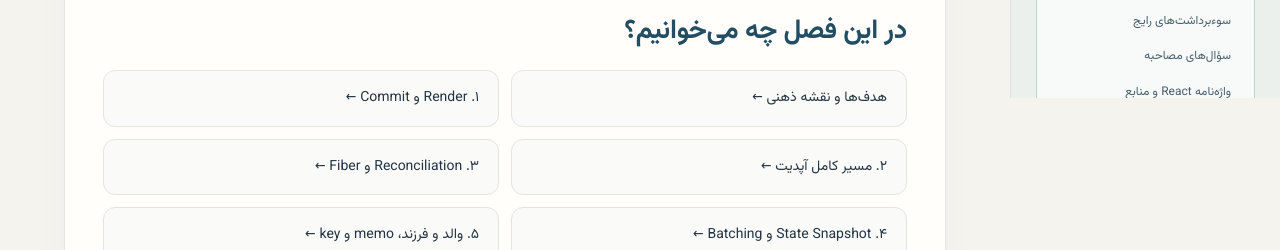
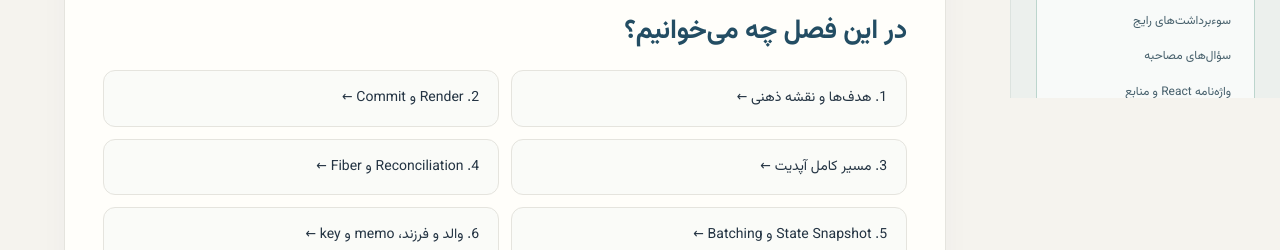
Before and after one commit to hadijaferi/learning-book, a Next.js app: page /learning-book/ in a window 1280 px wide. Shown: the part 702-952 px from the top of the page. Built offline with nearby package versions, Linux system fonts and the light colour scheme.

Commit message:
Include every frontend topic in chapter contents index

```diff
--- a/src/content/chapters.ts
+++ b/src/content/chapters.ts
@@ -3,7 +3,7 @@ export interface Chapter { readonly id: string; readonly html: string }
 export const chapters: readonly Chapter[] = [
   {
     "id": "toc",
-    "html": "<section class=\"section\" id=\"toc\"><span class=\"kicker\">CONTENTS</span><h2>در این فصل چه می‌خوانیم؟</h2><div class=\"toc-grid\"><a href=\"#goals\">هدف‌ها و نقشه ذهنی ←</a><a href=\"#concept\">۱. Render و Commit ←</a><a href=\"#flow\">۲. مسیر کامل آپدیت ←</a><a href=\"#reconcile\">۳. Reconciliation و Fiber ←</a><a href=\"#snapshot\">۴. State Snapshot و Batching ←</a><a href=\"#tree\">۵. والد و فرزند، memo و key ←</a><a href=\"#effects\">۶. Effect و زمان‌بندی ←</a><a href=\"#code\">۷. آزمایش‌های React + TS ←</a><a href=\"#pitfall\">۸. سوءبرداشت‌ها ←</a><a href=\"#interview\">۹. سؤال‌های مصاحبه ←</a><a href=\"#glossary\">۱۰. واژه‌نامه و منابع ←</a></div></section>"
+    "html": "<section class=\"section\" id=\"toc\"><span class=\"kicker\">CONTENTS</span><h2>در این فصل چه می‌خوانیم؟</h2><div class=\"toc-grid\"><a href=\"#goals\">1. هدف‌ها و نقشه ذهنی ←</a><a href=\"#concept\">2. Render و Commit ←</a><a href=\"#flow\">3. مسیر کامل آپدیت ←</a><a href=\"#reconcile\">4. Reconciliation و Fiber ←</a><a href=\"#snapshot\">5. State Snapshot و Batching ←</a><a href=\"#tree\">6. والد و فرزند، memo و key ←</a><a href=\"#effects\">7. Effect و زمان‌بندی ←</a><a href=\"#code\">8. آزمایش‌های React + TS ←</a><a href=\"#pitfall\">9. سوءبرداشت‌های رایج ←</a><a href=\"#interview\">10. سؤالات مصاحبه ←</a><a href=\"#glossary\">11. واژه‌نامه و منابع ←</a><a href=\"#javascript\">12. JavaScript و Browser Internals ←</a><a href=\"#typescript\">13. Advanced TypeScript ←</a><a href=\"#state-management\">14. State Management و Data Fetching ←</a><a href=\"#nextjs\">15. Next.js Architecture ←</a><a href=\"#performance\">16. Performance و Virtualization ←</a><a href=\"#service-workers\">17. Service Workers و PWA ←</a><a href=\"#security\">18. Web Security و Networking ←</a><a href=\"#nx\">19. Nx Monorepo و Micro-frontends ←</a><a href=\"#docker\">20. Docker و DevOps ←</a><a href=\"#testing\">21. Testing و Code Quality ←</a><a href=\"#design-systems\">22. Design Systems و Accessibility ←</a><a href=\"#architecture\">23. Frontend System Design ←</a></div></section>"
   },
   {
     "id": "goals",
```
